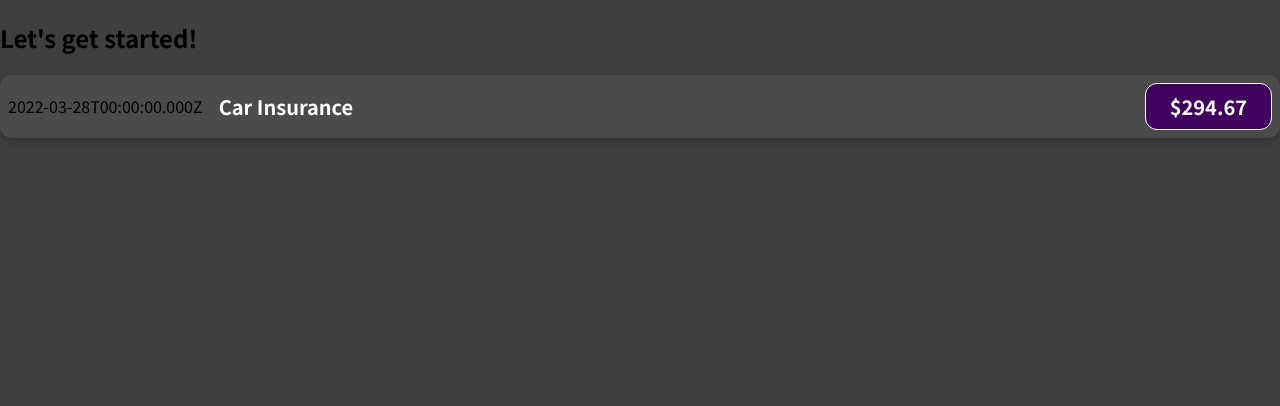
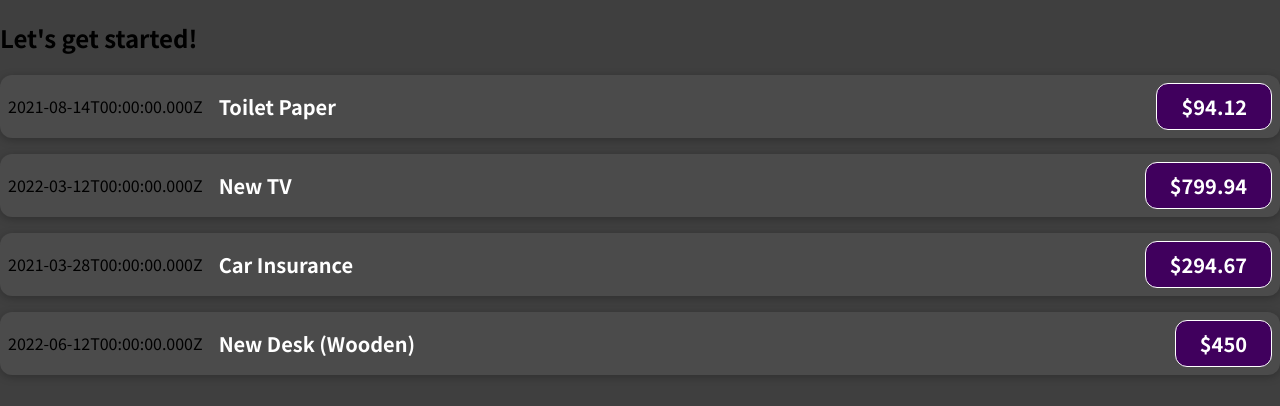
Before and after one commit to sheekap/expence_tracker, a JavaScript app: page / in a window 1280 px wide. Shown: the top 406 px of the page. Built offline with nearby package versions, Linux system fonts and the light colour scheme.

Commit message:
💥 use props to pass data to components

```diff
--- a/src/App.js
+++ b/src/App.js
@@ -1,10 +1,56 @@
 import ExpenseItem from "./components/ExpenseItem";
 
 function App() {
+  const expenses = [
+    {
+      id: "e1",
+      title: "Toilet Paper",
+      amount: 94.12,
+      date: new Date(2021, 7, 14),
+    },
+    {
+      id: "e2",
+      title: "New TV",
+      amount: 799.94,
+      date: new Date(2022, 2, 12),
+    },
+    {
+      id: "e3",
+      title: "Car Insurance",
+      amount: 294.67,
+      date: new Date(2021, 2, 28),
+    },
+    {
+      id: "e4",
+      title: "New Desk (Wooden)",
+      amount: 450,
+      date: new Date(2022, 5, 12),
+    },
+  ];
+
   return (
     <div>
       <h2>Let's get started!</h2>
-      <ExpenseItem></ExpenseItem>
+      <ExpenseItem
+        title={expenses[0].title}
+        amount={expenses[0].amount}
+        date={expenses[0].date}
+      ></ExpenseItem>
+      <ExpenseItem
+        title={expenses[1].title}
+        amount={expenses[1].amount}
+        date={expenses[1].date}
+      ></ExpenseItem>
+      <ExpenseItem
+        title={expenses[2].title}
+        amount={expenses[2].amount}
+        date={expenses[2].date}
+      ></ExpenseItem>
+      <ExpenseItem
+        title={expenses[3].title}
+        amount={expenses[3].amount}
+        date={expenses[3].date}
+      ></ExpenseItem>
     </div>
   );
 }
--- a/src/components/ExpenseItem.js
+++ b/src/components/ExpenseItem.js
@@ -1,17 +1,13 @@
 import "./ExpenseItem.css"
 
-function ExpenseItem() {
-  const expenseDate = new Date(2022, 2, 28);
-  const expenseTitle = 'Car Insurance';
-  const expenseAmount = 294.67;
-
+function ExpenseItem(props) {
   return (
     <div className="expense-item">
-      <div>{expenseDate.toISOString()}</div>
+      <div>{props.date.toISOString()}</div>
       <div className="expense-item__description">
-        <h2>{expenseTitle}</h2>
+        <h2>{props.title}</h2>
       </div>
-      <div className="expense-item__price">${expenseAmount}</div>
+      <div className="expense-item__price">${props.amount}</div>
     </div>
   );
 }
```
Also changed, not shown: 1 other file (tests, documents, lock files or other folders).
